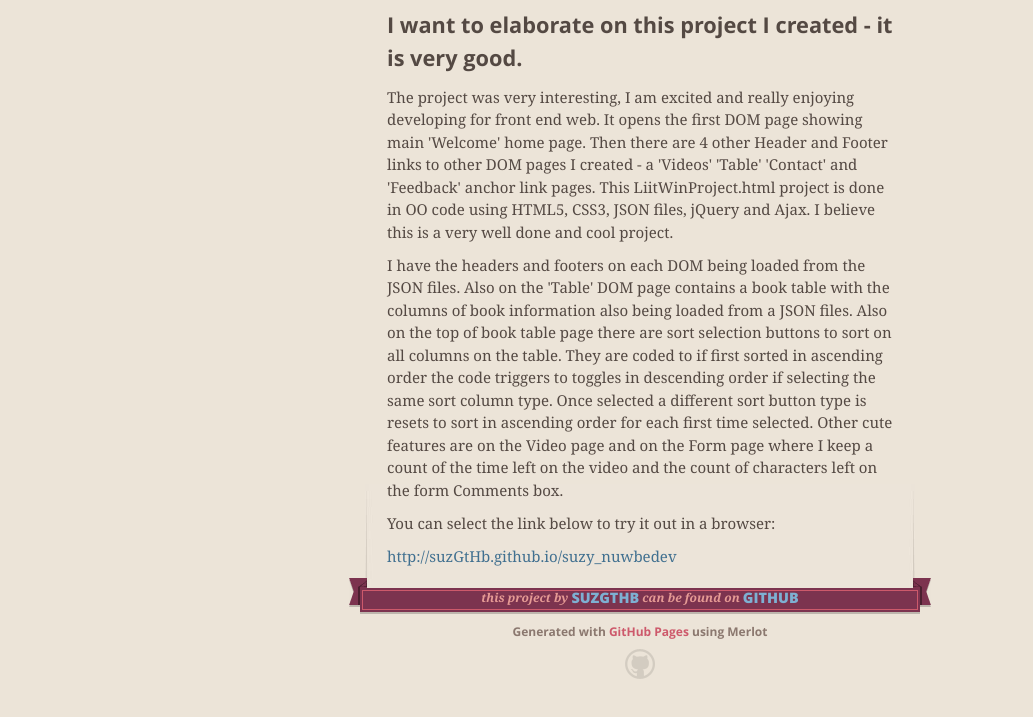
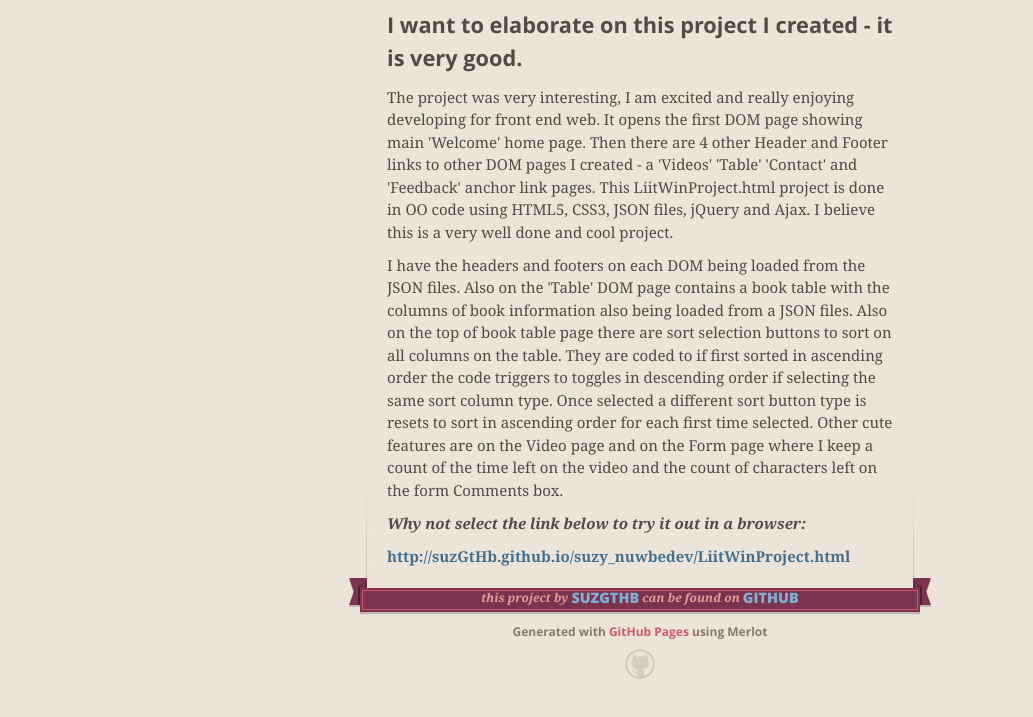
Before and after one commit to suzGtHb/suzy_nuwbedev, a plain HTML site: page index.html in a window 1280 px wide. Shown: the part 385-1102 px from the top of the page, without its empty margins (0-1033 px from the left). Drawn offline with nearby package versions, Linux system fonts and the light colour scheme.

```diff
--- a/index.html
+++ b/index.html
@@ -59,9 +59,9 @@
 
 <p>I have the headers and footers on each DOM being loaded from the JSON files. Also on the 'Table' DOM page contains a book table with the columns of book information also being loaded from a JSON files. Also on the top of book table page there are sort selection buttons to sort on all columns on the table. They are coded to if first sorted in ascending order the code triggers to toggles in descending order if selecting the same sort column type. Once selected a different sort button type is resets to sort in ascending order for each first time selected. Other cute features are on the Video page and on the Form page where I keep a count of the time left on the video and the count of characters left on the form Comments box.</p>
 
-<p>You can select the link below to try it out in a browser:</p>
+<p><em><strong>Why not select the link below to try it out in a browser:</strong></em></p>
 
-<p><a href="http://suzGtHb.github.io/suzy_nuwbedev/LiitWinProject.html">http://suzGtHb.github.io/suzy_nuwbedev</a></p>
+<p><strong><a href="http://suzGtHb.github.io/suzy_nuwbedev/LiitWinProject.html">http://suzGtHb.github.io/suzy_nuwbedev/LiitWinProject.html</a></strong></p>
       </section>
 
       <footer>
```
Also changed, not shown: params.json (+1 -1 lines).
